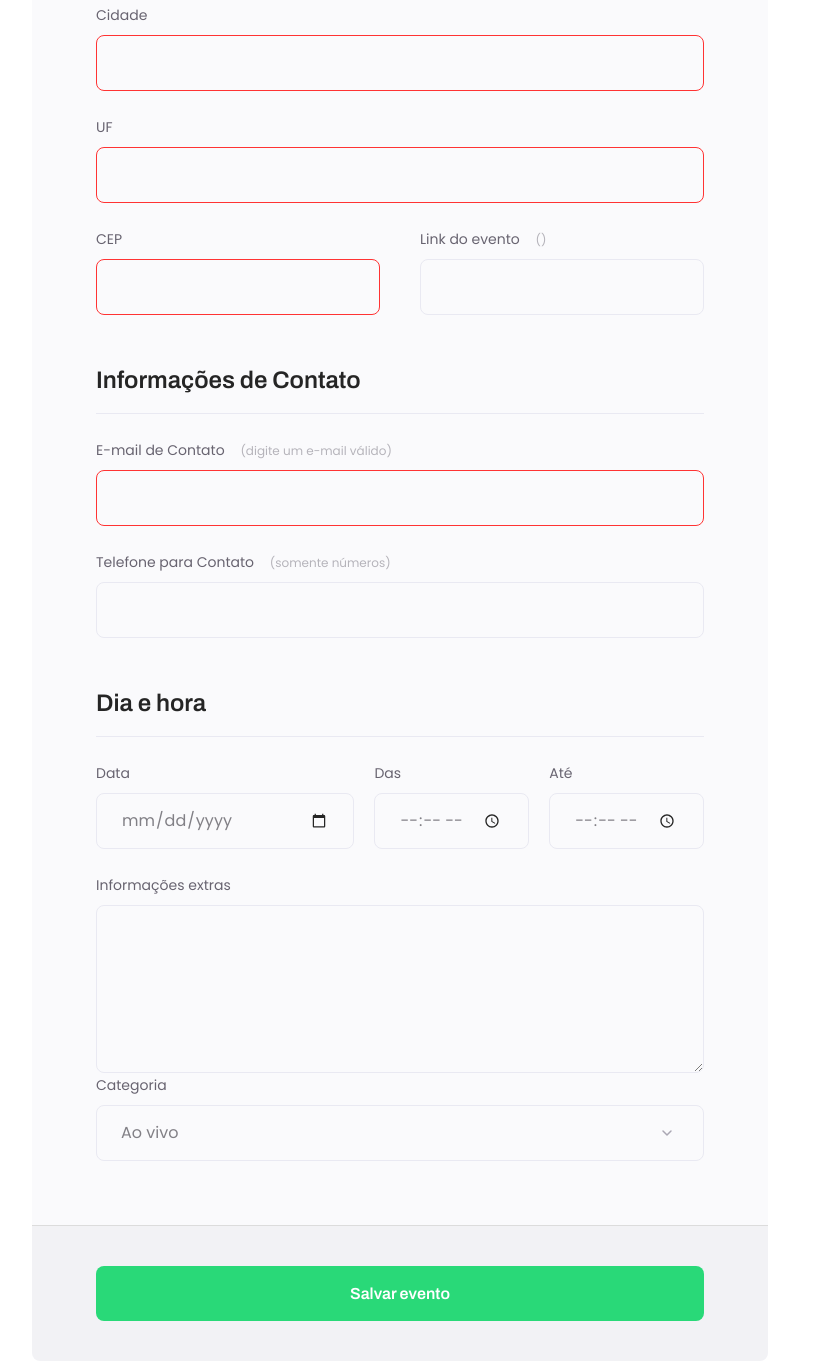
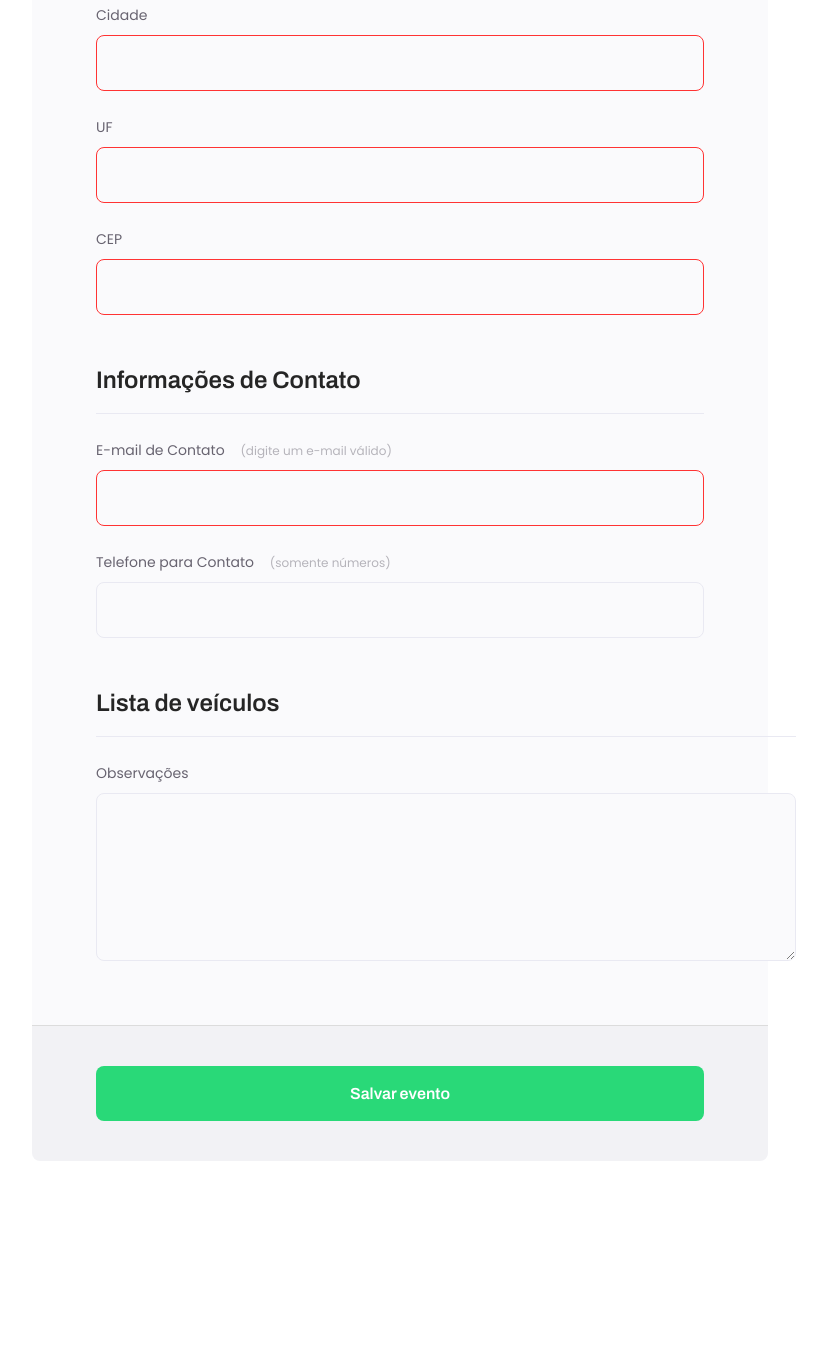
Before and after one commit to Candrow/Terceiro-Projeto, a plain HTML site: page index.html in a window 1280 px wide. Shown: the part 1304-2665 px from the top of the page, without its empty margins (240-1067 px from the left). After the commit the page ends 2565 px from the top, so only its background shows below. Drawn offline with Linux system fonts and the light colour scheme.

Commit message:
0202424.1

```diff
--- a/index.html
+++ b/index.html
@@ -66,12 +66,8 @@
                 <div class="row">
                 <div class="input-wrapper">
                     <label for="event-title">CEP </label>
-                    <input class="teste" type="text" id="event-title" required minlength="8"/>
+                    <input class="teste1" type="text" id="event-title" required minlength="8"/>
                 </div>
-                <div class="input-wrapper" >
-                <label for="event-link">Link do evento <Span>()</Span></label>
-                <input class="teste" type="email" id="event-link"/>
-            </div>
 
             </div>
 
@@ -97,40 +93,15 @@
 
         <fieldset>
             <div class="fieldset-wrapper">
-                <legend>Dia e hora</legend>
+                <legend>Lista de veículos</legend>
+                <table class="tabelav">
 
-                <div class="col-3">
-
+                </table>
+            </div>
+            <div>
                     <div class="input-wrapper">
-                        <label for="event-date">Data</label>
-                        <input type="date" id="event-date"/>
-                    </div>
-
-                    <div class="input-wrapper">
-                        <label for="event-start">Das </label>
-                        <input type="time" id="event-start"/>
-                    </div>
-
-                    <div class="input-wrapper">
-                        <label for="event-end">Até</label>
-                        <input type="time" id="event-end"/>
-                    </div>
-
-
-                </div>
-
-                    <div class="input-wrapper">
-                        <label for="event-info">Informações extras </label>
+                        <label for="event-info">Observações </label>
                         <textarea id="event-info"></textarea>
-
-                        <div class="input-wrapper">
-                            <label for="event-category">Categoria</Span></label>
-                            <select id="event-category">
-                                <option value="live">Ao vivo</option>
-                                <option value="podcast">Podcast</option>
-                                <option value="mentorship">Mentoria</option>
-                            </select>
-                        </div>
                     </div>
             </div>
         </fieldset>
--- a/style.css
+++ b/style.css
@@ -67,6 +67,17 @@
     gap: 24px;
   }
 
+  .tabelav, th, td {
+
+
+   width: 200px;
+
+  }
+
+  .tabelav{
+    width: 700px;
+  }
+
   fieldset legend {
     font-family: 'Archivo', sans-serif;
     font-weight: 600;
@@ -86,16 +97,6 @@
 
 
 
-  }
-
-  .input-wrapper .teste {
-    width: 100%;
-
-
-  }
-  .row{
-    display: flex;
-    gap: 40px;
   }
 
   .input-wrapper label,
```
